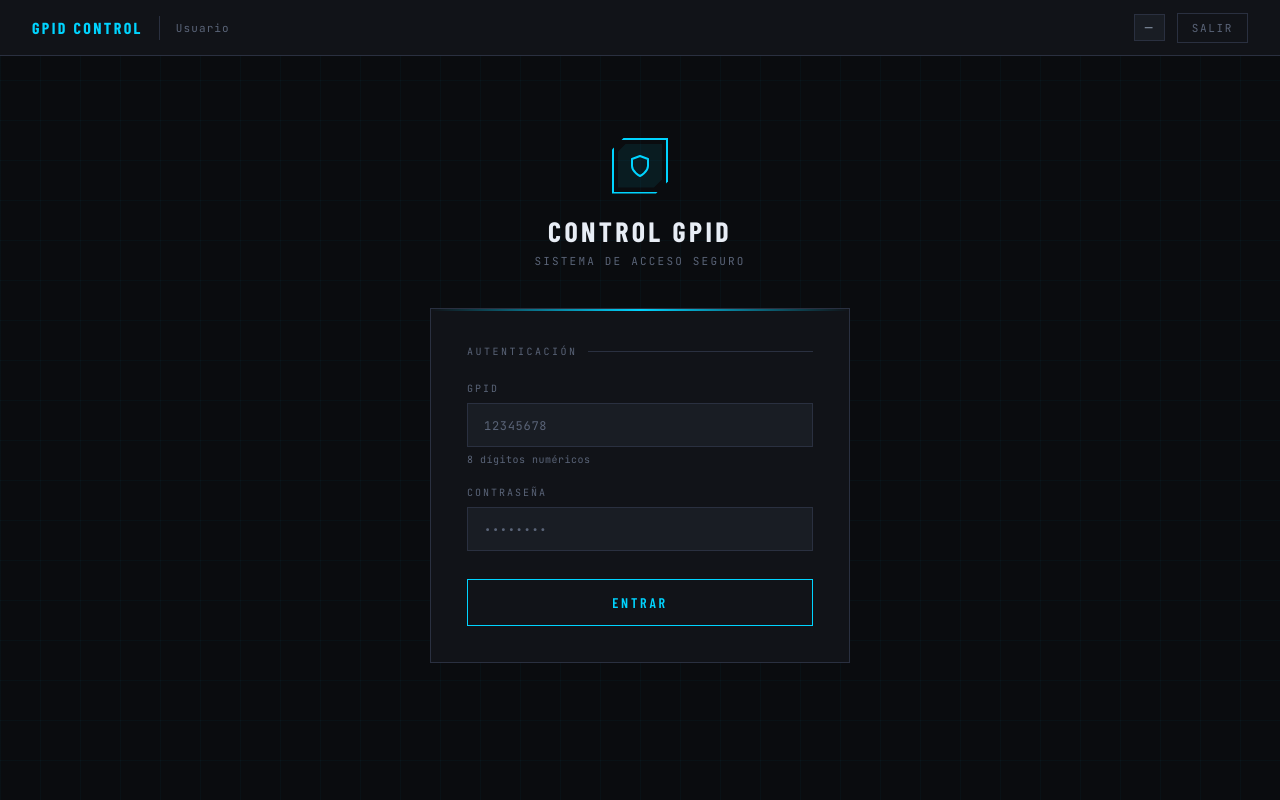
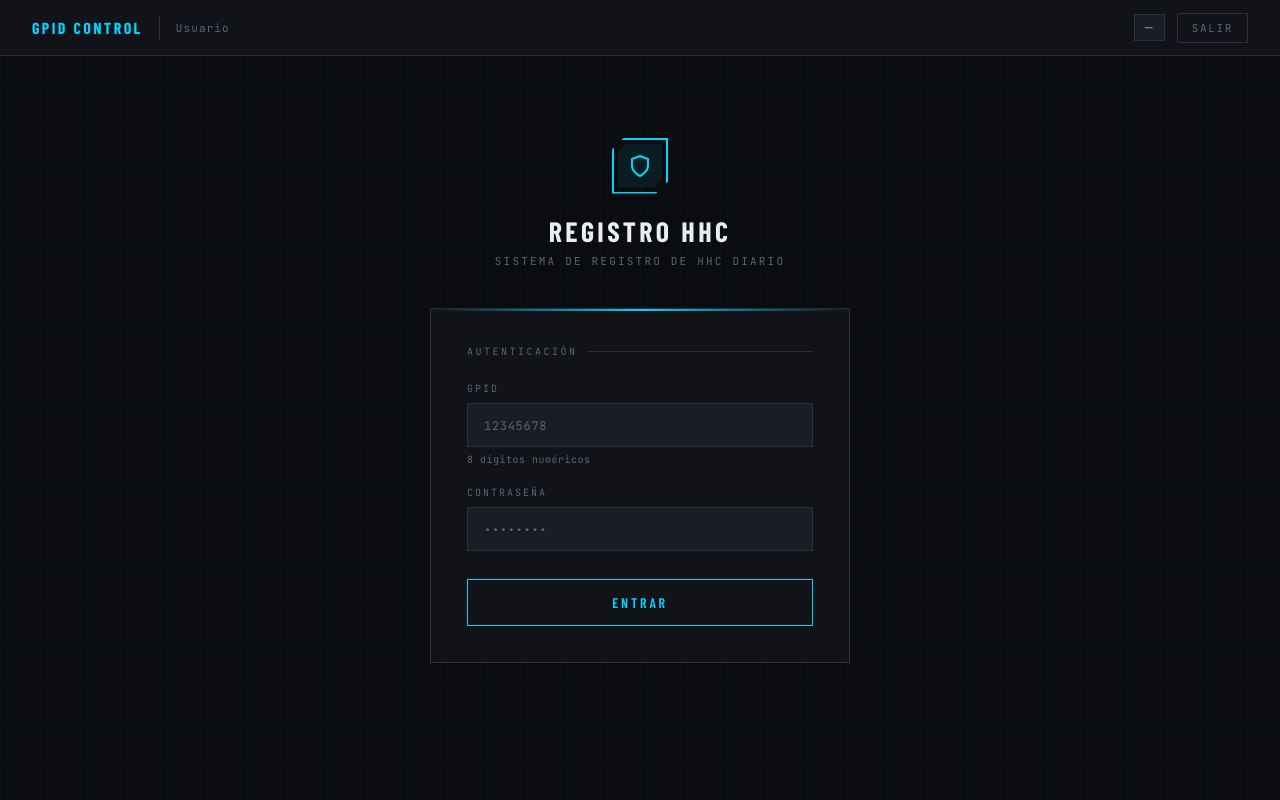
Before and after one commit to mikegam0905-blip/Registro-HHC, a plain HTML site: page frontend/index.html in a window 1280 px wide. Shown: the top 800 px of the page. Drawn offline with nearby package versions, Linux system fonts and the light colour scheme; a web font is replaced by a local one.

Commit message:
Update index.html

```diff
--- a/frontend/index.html
+++ b/frontend/index.html
@@ -3,7 +3,7 @@
 <head>
 <meta charset="UTF-8">
 <meta name="viewport" content="width=device-width, initial-scale=1.0">
-<title>Sistema de Control GPID</title>
+<title>Registro Diario de HHC</title>
 <link rel="preconnect" href="https://fonts.googleapis.com">
 <link href="https://fonts.googleapis.com/css2?family=JetBrains+Mono:wght@300;400;500;700&family=Barlow+Condensed:wght@300;400;600;700&family=Barlow:wght@300;400;500&display=swap" rel="stylesheet">
 <style>
@@ -868,8 +868,8 @@
           <path d="M12 22s8-4 8-10V5l-8-3-8 3v7c0 6 8 10 8 10z"/>
         </svg>
       </div>
-      <h1>Control GPID</h1>
-      <p>Sistema de Acceso Seguro</p>
+      <h1>Registro HHC</h1>
+      <p>Sistema de registro de HHC diario</p>
     </div>
 
     <div class="login-card">
```
